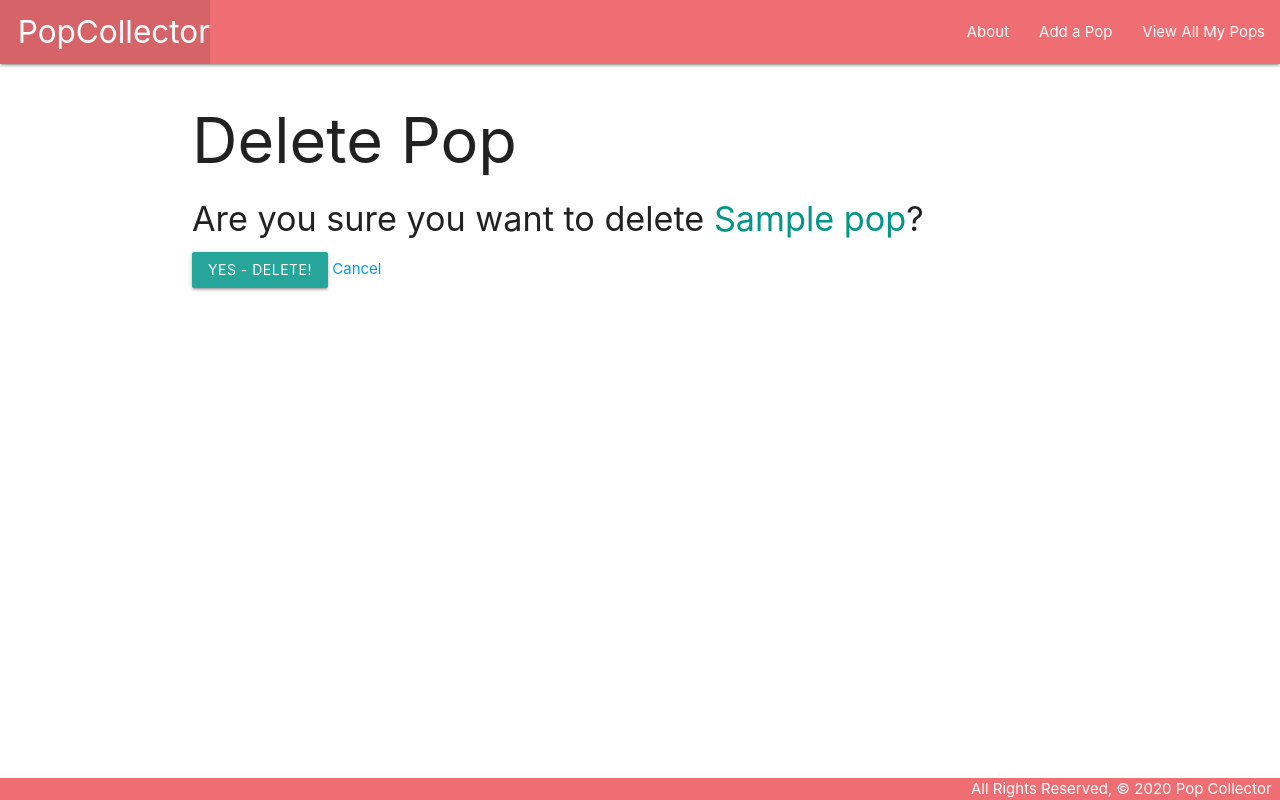
After one commit to HuemanTarget/pop-collector, a Django app: page /pops/1/delete/ in a window 1280 px wide. The commit adds this page. Run offline with Django 3.2, Linux system fonts and the light colour scheme; tables that the repository leaves empty hold one stand-in row (values such as "Sample post").

Commit message:
add delete and edit function

```diff
--- a/main_app/models.py
+++ b/main_app/models.py
@@ -1,4 +1,6 @@
+from djmoney.models.fields import MoneyField
 from django.db import models
+from django.urls import reverse
 
 # Create your models here.
 class Pop(models.Model):
@@ -9,3 +11,6 @@ class Pop(models.Model):
 
     def __str__(self):
         return self.name
+
+    def get_absolute_url(self):
+        return reverse('detail', kwargs={'pop_id': self.id})
--- a/main_app/templates/base.html
+++ b/main_app/templates/base.html
@@ -18,8 +18,9 @@
           <li><a href="/" class="left brand-logo">&nbsp;&nbsp;PopCollector</a></li>
         </ul>
         <ul class="right">
-          <li><a href="/about">About</a></li>
-          <li><a href="/pops">View All My Pops</a></li>
+          <li><a href="{% url 'about' %}">About</a></li>
+          <li><a href="{% url 'pops_create' %}">Add a Pop</a></li>
+          <li><a href="{% url 'index' %}">View All My Pops</a></li>
         </ul>
       </div>
     </nav>
--- /dev/null
+++ b/main_app/templates/main_app/pop_confirm_delete.html
@@ -0,0 +1,13 @@
+{% extends 'base.html' %}
+
+{% block content %}
+  <h1>Delete Pop</h1>
+
+  <h4>Are you sure you want to delete <span class="teal-text">{{ object.name }}</span>?</h4>
+
+  <form action="" method="POST">
+    {% csrf_token %}
+    <input type="submit" value="Yes - Delete!" class="btn">
+    <a href="{% url 'detail' pop.id %}">Cancel</a>
+  </form>
+{% endblock %}
--- a/main_app/templates/pops/detail.html
+++ b/main_app/templates/pops/detail.html
@@ -10,6 +10,10 @@
     <p>Description: {{ pop.description }}</p>
     <p>Price: ${{ pop.price }}</p>
   </div>
+  <div class="card-action">
+    <a href="{% url 'pops_update' pop.id %}">Edit</a>
+    <a href="{% url 'pops_delete' pop.id %}">Delete</a>
+  </div>
 </div>
 
 {% endblock %}
--- a/main_app/urls.py
+++ b/main_app/urls.py
@@ -6,4 +6,7 @@ urlpatterns = [
     path('about/', views.about, name='about'),
     path('pops/', views.pops_index, name='index'),
     path('pops/<int:pop_id>/', views.pops_detail, name='detail'),
+    path('pops/create/', views.PopCreate.as_view(), name='pops_create'),
+    path('pops/<int:pk>/update/', views.PopUpdate.as_view(), name='pops_update'),
+    path('pops/<int:pk>/delete/', views.PopDelete.as_view(), name='pops_delete'),
 ]
--- a/main_app/views.py
+++ b/main_app/views.py
@@ -1,4 +1,5 @@
 from django.shortcuts import render
+from django.views.generic.edit import CreateView, UpdateView, DeleteView
 from .models import Pop
 from django.http import HttpResponse
 
@@ -16,7 +17,19 @@ from django.http import HttpResponse
 #   Pop('Black Widow', 'Movies', 'Black Widow from the Avengers movies.', 15)
 # ]
 
+class PopCreate(CreateView):
+  model = Pop
+  fields = '__all__'
+  success_url = '/pops/'
 
+class PopUpdate(UpdateView):
+  model = Pop
+  # Let's disallow the renaming of a cat by excluding the name field!
+  fields = ['category', 'description', 'price']
+
+class PopDelete(DeleteView):
+  model = Pop
+  success_url = '/pops/'
 
 
 def home(request):
@@ -31,5 +44,5 @@ def pops_index(request):
     return render(request, 'pops/index.html', { 'pops': pops })
 
 def pops_detail(request, pop_id):
-  pop = Pop.objects.get(id=pop_id)
-  return render(request, 'pops/detail.html', { 'pop': pop })
+    pop = Pop.objects.get(id=pop_id)
+    return render(request, 'pops/detail.html', { 'pop': pop })
--- a/popcollector/settings.py
+++ b/popcollector/settings.py
@@ -31,6 +31,7 @@ ALLOWED_HOSTS = []
 # Application definition
 
 INSTALLED_APPS = [
+    'djmoney',
     'main_app',
     'django.contrib.admin',
     'django.contrib.auth',
```
Also changed, not shown: main_app/templates/main_app/pop_form.html (added, +19 -0 lines).
